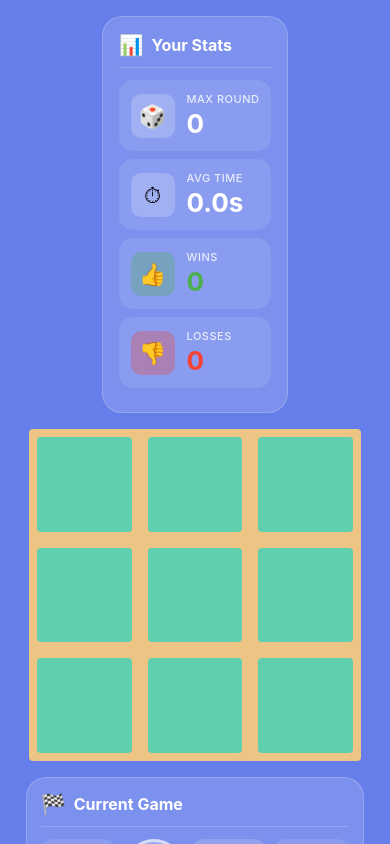
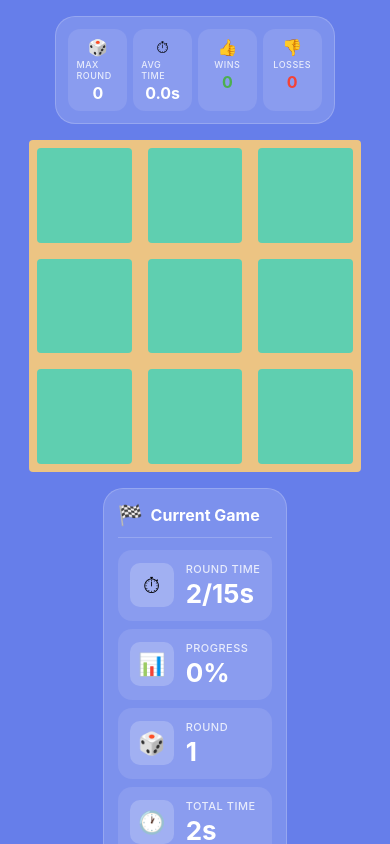
Before and after one commit to rocketfingers/MemorySquaresReact, a React Native app: screen /Game in a window 390 px wide. Built offline with nearby package versions, Linux system fonts and the light colour scheme.

Commit message:
fix: swap panel orientations on phone — ResultsBox horizontal, StatusBox vertical

```diff
--- a/src/components/ResultsBox.js
+++ b/src/components/ResultsBox.js
@@ -6,10 +6,11 @@ import { gameResults } from '../constants/gameResult';
  * Displays overall game statistics derived from history.
  *
  * Props:
- *   history  {Array}   array of game records
- *   visible  {boolean} whether any game has ever started
+ *   history     {Array}   array of game records
+ *   visible     {boolean} whether any game has ever started
+ *   horizontal  {boolean} render stats as a row of tiles (default: false = vertical rows)
  */
-export default function ResultsBox({ history, visible }) {
+export default function ResultsBox({ history, visible, horizontal = false }) {
   if (!visible) return null;
 
   const maxRound = useMemo(() => {
@@ -32,6 +33,19 @@ export default function ResultsBox({ history, visible }) {
     () => history.filter((p) => p.result === gameResults.LOSE).length,
     [history]
   );
+
+  if (horizontal) {
+    return (
+      <View style={styles.card}>
+        <View style={styles.tilesRow}>
+          <StatTile icon="🎲" label="Max Round" value={maxRound} />
+          <StatTile icon="⏱" label="Avg Time" value={`${avgTime}s`} />
+          <StatTile icon="👍" label="Wins" value={countWin} valueStyle={styles.winText} />
+          <StatTile icon="👎" label="Losses" value={countLost} valueStyle={styles.lossText} />
+        </View>
+      </View>
+    );
+  }
 
   return (
     <View style={styles.card}>
@@ -62,11 +76,21 @@ function StatRow({ icon, label, value, valueStyle, iconBg }) {
   );
 }
 
+function StatTile({ icon, label, value, valueStyle }) {
+  return (
+    <View style={styles.tile}>
+      <Text style={styles.tileIcon}>{icon}</Text>
+      <Text style={styles.tileLabel}>{label}</Text>
+      <Text style={[styles.tileValue, valueStyle]}>{value}</Text>
+    </View>
+  );
+}
+
 const styles = StyleSheet.create({
   card: {
     backgroundColor: 'rgba(255,255,255,0.15)',
     borderRadius: 20,
-    padding: 16,
+    padding: 12,
     borderWidth: 1,
     borderColor: 'rgba(255,255,255,0.2)',
   },
@@ -74,12 +98,21 @@ const styles = StyleSheet.create({
   headerIcon: { fontSize: 20, marginRight: 8 },
   headerTitle: { color: '#fff', fontSize: 16, fontWeight: '700' },
 
+  // Vertical layout (default)
   statItem: { flexDirection: 'row', alignItems: 'center', backgroundColor: 'rgba(255,255,255,0.1)', borderRadius: 14, padding: 12, marginBottom: 8 },
   iconWrap: { width: 44, height: 44, borderRadius: 10, backgroundColor: 'rgba(255,255,255,0.2)', alignItems: 'center', justifyContent: 'center', marginRight: 12 },
   statIcon: { fontSize: 22 },
   statContent: { flex: 1 },
   statLabel: { color: 'rgba(255,255,255,0.8)', fontSize: 11, fontWeight: '500', textTransform: 'uppercase', letterSpacing: 0.5, marginBottom: 2 },
   statValue: { color: '#fff', fontSize: 26, fontWeight: '700' },
+
+  // Horizontal layout (tile mode)
+  tilesRow: { flexDirection: 'row', justifyContent: 'space-between', gap: 6 },
+  tile: { alignItems: 'center', flex: 1, backgroundColor: 'rgba(255,255,255,0.1)', borderRadius: 12, padding: 8 },
+  tileIcon: { fontSize: 16, marginBottom: 2 },
+  tileLabel: { color: 'rgba(255,255,255,0.8)', fontSize: 9, fontWeight: '500', textTransform: 'uppercase', letterSpacing: 0.5, marginBottom: 2 },
+  tileValue: { color: '#fff', fontSize: 16, fontWeight: '700' },
+
   winText: { color: '#4caf50' },
   lossText: { color: '#f44336' },
 });
--- a/src/components/StatusBox.js
+++ b/src/components/StatusBox.js
@@ -12,14 +12,30 @@ import { timeConstants } from '../constants/gameConstants';
  *   solved       {number}  valid squares clicked so far
  *   total        {number}  total valid squares to click
  *   visible      {boolean} whether any game has ever started
+ *   vertical     {boolean} render stats as stacked rows (default: false = horizontal tiles)
  */
-export default function StatusBox({ round, currentTime, totalTime, solved, total, visible }) {
+export default function StatusBox({ round, currentTime, totalTime, solved, total, visible, vertical = false }) {
   if (!visible) return null;
 
   const timeIsRed = currentTime >= timeConstants.MAX_ALLOWED_TIME * 0.8;
   const pct = total > 0 ? Math.round((solved / total) * 100) : 0;
 
-  // Build a simple arc-like progress indicator using text
+  if (vertical) {
+    return (
+      <View style={styles.card}>
+        <View style={styles.header}>
+          <Text style={styles.headerIcon}>🏁</Text>
+          <Text style={styles.headerTitle}>Current Game</Text>
+        </View>
+
+        <StatRow icon="⏱" label="Round Time" value={`${currentTime}/${timeConstants.MAX_ALLOWED_TIME}s`} valueStyle={timeIsRed && styles.valueRed} />
+        <StatRow icon="📊" label="Progress" value={`${pct}%`} />
+        <StatRow icon="🎲" label="Round" value={round} />
+        <StatRow icon="🕐" label="Total Time" value={`${totalTime}s`} />
+      </View>
+    );
+  }
+
   return (
     <View style={styles.card}>
       <View style={styles.header}>
@@ -64,6 +80,20 @@ export default function StatusBox({ round, currentTime, totalTime, solved, total
   );
 }
 
+function StatRow({ icon, label, value, valueStyle }) {
+  return (
+    <View style={styles.statItem}>
+      <View style={styles.iconWrap}>
+        <Text style={styles.statIcon}>{icon}</Text>
+      </View>
+      <View style={styles.statContent}>
+        <Text style={styles.statLabel}>{label}</Text>
+        <Text style={[styles.statValue, valueStyle]}>{value}</Text>
+      </View>
+    </View>
+  );
+}
+
 const styles = StyleSheet.create({
   card: {
     backgroundColor: 'rgba(255,255,255,0.15)',
@@ -76,6 +106,7 @@ const styles = StyleSheet.create({
   headerIcon: { fontSize: 20, marginRight: 8 },
   headerTitle: { color: '#fff', fontSize: 16, fontWeight: '700' },
 
+  // Horizontal layout (default)
   row: { flexDirection: 'row', justifyContent: 'space-between', flexWrap: 'wrap', gap: 8 },
   tile: { alignItems: 'center', flex: 1, minWidth: 60, backgroundColor: 'rgba(255,255,255,0.1)', borderRadius: 12, padding: 8 },
   tileIcon: { fontSize: 18, marginBottom: 2 },
@@ -90,4 +121,12 @@ const styles = StyleSheet.create({
 
   roundTile: { alignItems: 'center', flex: 1, minWidth: 60, backgroundColor: 'rgba(255,255,255,0.15)', borderRadius: 12, padding: 8 },
   roundValue: { color: '#fff', fontSize: 24, fontWeight: '700' },
+
+  // Vertical layout (stacked rows)
+  statItem: { flexDirection: 'row', alignItems: 'center', backgroundColor: 'rgba(255,255,255,0.1)', borderRadius: 14, padding: 12, marginBottom: 8 },
+  iconWrap: { width: 44, height: 44, borderRadius: 10, backgroundColor: 'rgba(255,255,255,0.2)', alignItems: 'center', justifyContent: 'center', marginRight: 12 },
+  statIcon: { fontSize: 22 },
+  statContent: { flex: 1 },
+  statLabel: { color: 'rgba(255,255,255,0.8)', fontSize: 11, fontWeight: '500', textTransform: 'uppercase', letterSpacing: 0.5, marginBottom: 2 },
+  statValue: { color: '#fff', fontSize: 26, fontWeight: '700' },
 });
--- a/src/screens/GameScreen.js
+++ b/src/screens/GameScreen.js
@@ -232,9 +232,9 @@ export default function GameScreen({ navigation }) {
               </View>
             </View>
           ) : (
-            /* Phone: ResultsBox / board / StatusBox stacked */
+            /* Phone: ResultsBox (horizontal) / board / StatusBox (vertical) */
             <View style={styles.narrowCol}>
-              <ResultsBox history={history} visible={anyGameEverStarted} />
+              <ResultsBox history={history} visible={anyGameEverStarted} horizontal />
               {board}
               <StatusBox
                 round={currentRound}
@@ -243,6 +243,7 @@ export default function GameScreen({ navigation }) {
                 solved={countOfValidClicked}
                 total={countOfValid}
                 visible={anyGameEverStarted}
+                vertical
               />
             </View>
           )}
```
